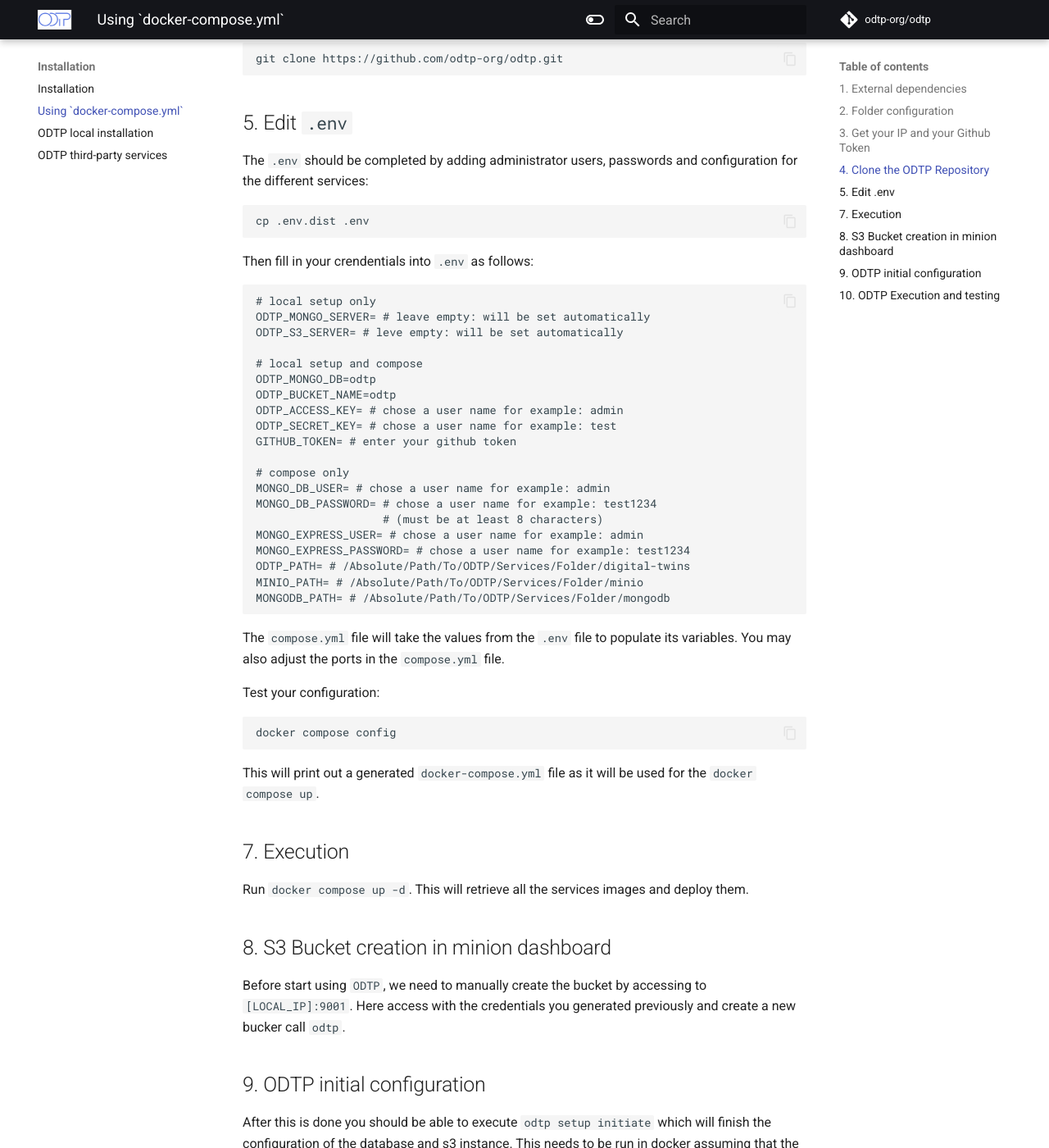
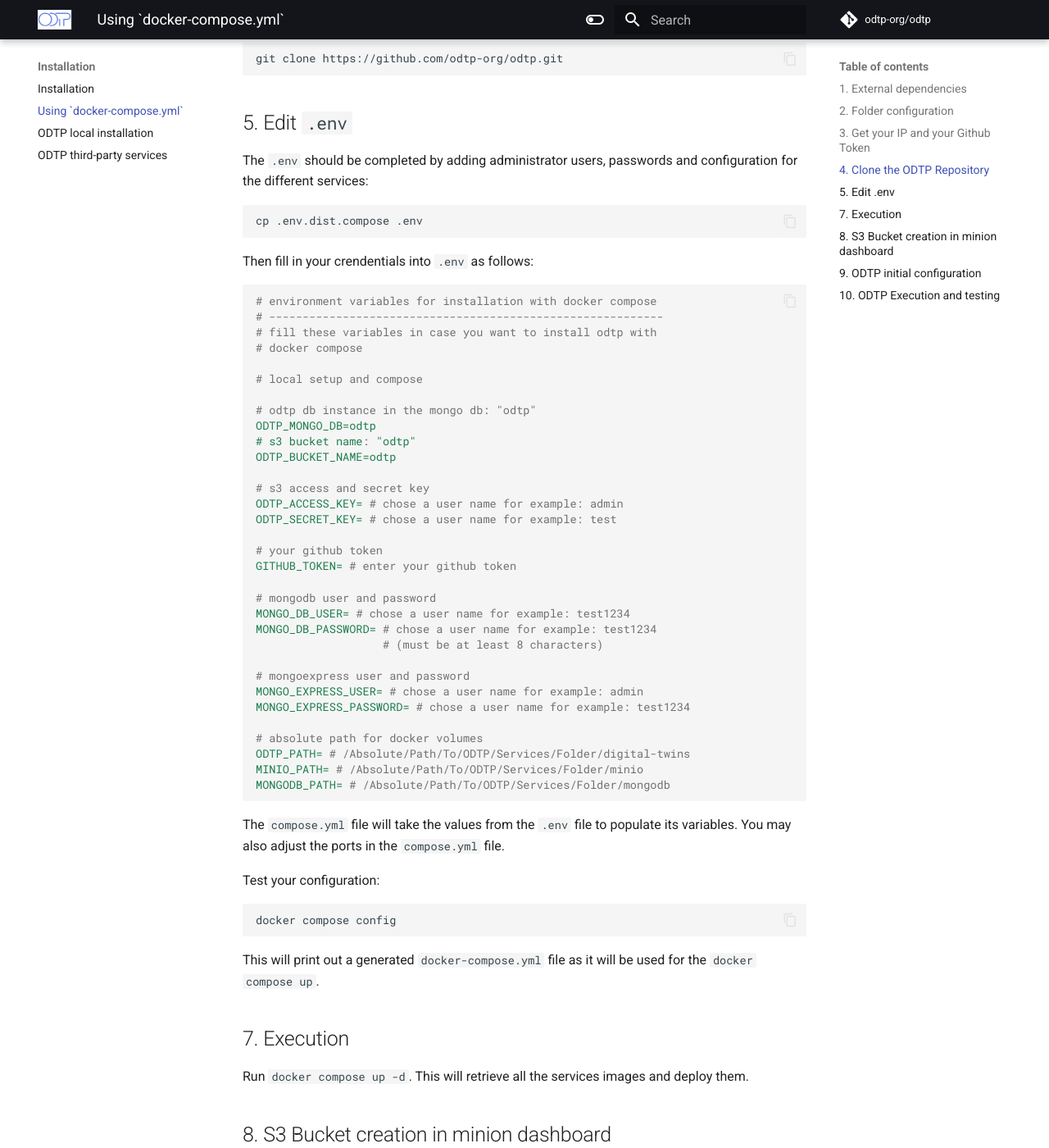
Before and after one commit to odtp-org/odtp-manuals, an MkDocs documentation site: the page built from docs/installation/docker-compose.md, in a window 1280 px wide and 1400 px high, scrolled down 1286 px. Shown: the whole window at 82% size. Built offline with MkDocs 1.6.1 and Material for MkDocs 9.7.7, drawn with Linux system fonts in a browser that asks for light colours; a script that is not in the unit is left out; comment, search, counter and statistics services are not loaded; some of the changed text lies outside the part shown.

Commit message:
choire(installations) adapt to odtp installation changes
in odtp the `.env` file example have been split into two files:
`.env.dist.local` for the local installation
and `.env.dist.compose` for the installation with docker compose.

This change needs to be reflected in the docs.

````diff
--- a/docs/installation/docker-compose.md
+++ b/docs/installation/docker-compose.md
@@ -49,29 +49,41 @@ git clone https://github.com/odtp-org/odtp.git
 The `.env` should be completed by adding administrator users, passwords and configuration for the different services:
 
 ```
-cp .env.dist .env
+cp .env.dist.compose .env
 ```
 
 Then fill in your crendentials into `.env` as follows:
 
-```
-# local setup only
-ODTP_MONGO_SERVER= # leave empty: will be set automatically
-ODTP_S3_SERVER= # leve empty: will be set automatically
+```yaml
+# environment variables for installation with docker compose
+# -----------------------------------------------------------
+# fill these variables in case you want to install odtp with
+# docker compose
 
 # local setup and compose
+
+# odtp db instance in the mongo db: "odtp"
 ODTP_MONGO_DB=odtp
+# s3 bucket name: "odtp"
 ODTP_BUCKET_NAME=odtp
+
+# s3 access and secret key
 ODTP_ACCESS_KEY= # chose a user name for example: admin
 ODTP_SECRET_KEY= # chose a user name for example: test
+
+# your github token
 GITHUB_TOKEN= # enter your github token
 
-# compose only
-MONGO_DB_USER= # chose a user name for example: admin
+# mongodb user and password
+MONGO_DB_USER= # chose a user name for example: test1234
 MONGO_DB_PASSWORD= # chose a user name for example: test1234
                    # (must be at least 8 characters)
+
+# mongoexpress user and password
 MONGO_EXPRESS_USER= # chose a user name for example: admin
 MONGO_EXPRESS_PASSWORD= # chose a user name for example: test1234
+
+# absolute path for docker volumes
 ODTP_PATH= # /Absolute/Path/To/ODTP/Services/Folder/digital-twins
 MINIO_PATH= # /Absolute/Path/To/ODTP/Services/Folder/minio
 MONGODB_PATH= # /Absolute/Path/To/ODTP/Services/Folder/mongodb
@@ -94,7 +106,7 @@ Run `docker compose up -d`. This will retrieve all the services images and deplo
 
 <a name="bucket_creation"></a>
 ## 8. S3 Bucket creation in minion dashboard
-Before start using `ODTP`, we need to manually create the bucket by accessing to `[LOCAL_IP]:9001`. Here access with the credentials you generated previously and create a new bucker call `odtp`.
+Before start using `ODTP`, we need to manually create the bucket by accessing to `http://127.0.0.1:9001`. Here access with the credentials you generated previously and create a new bucker call `odtp`.
 
 ## 9. ODTP initial configuration
 After this is done you should be able to execute `odtp setup initiate` which will finish the configuration of the database and s3 instance. This needs to be run in docker assuming that the container is called `odtp-odtp-1`:
````
Also changed, not shown: docs/installation/odtp-local-installation.md (+23 -6 lines).
